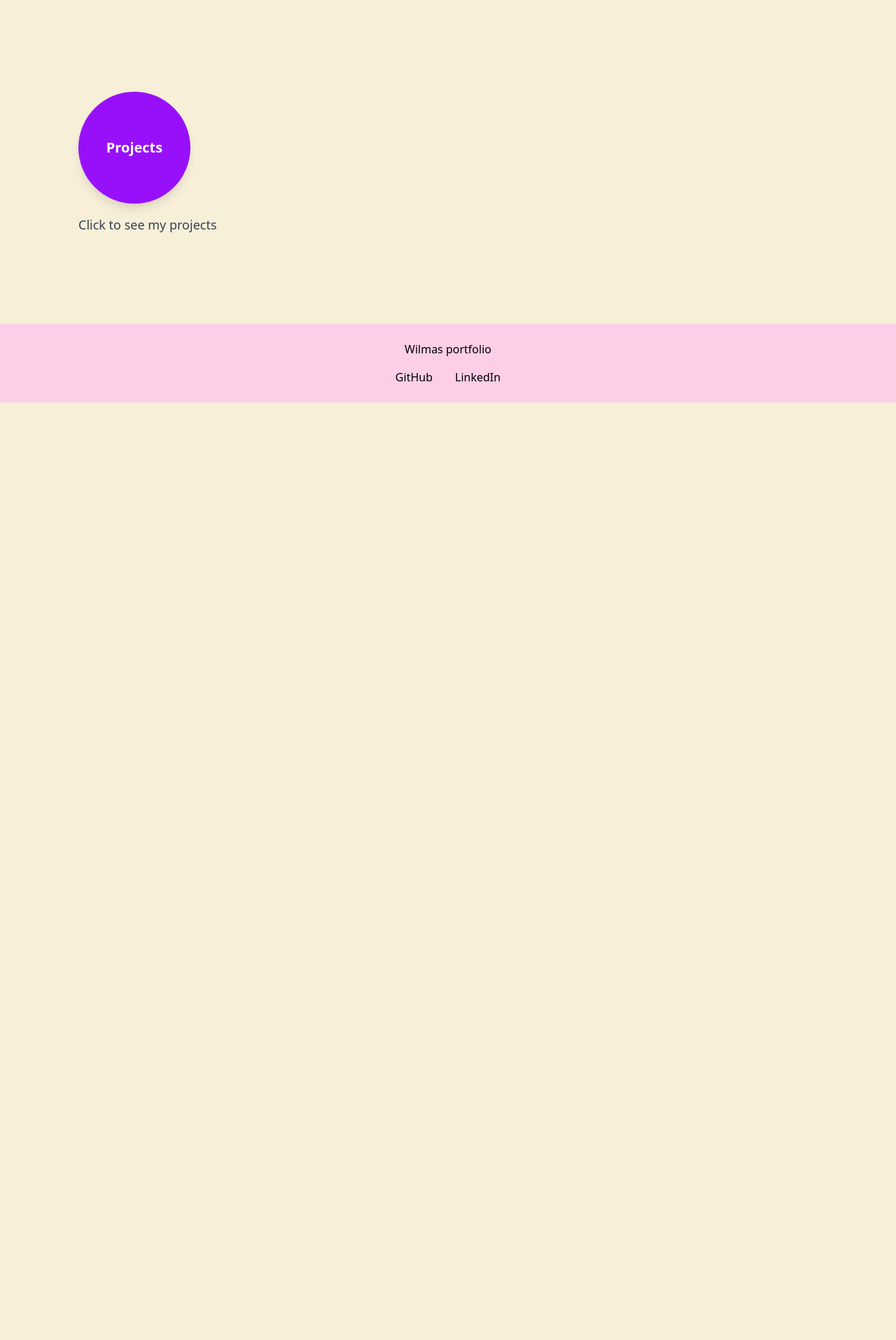
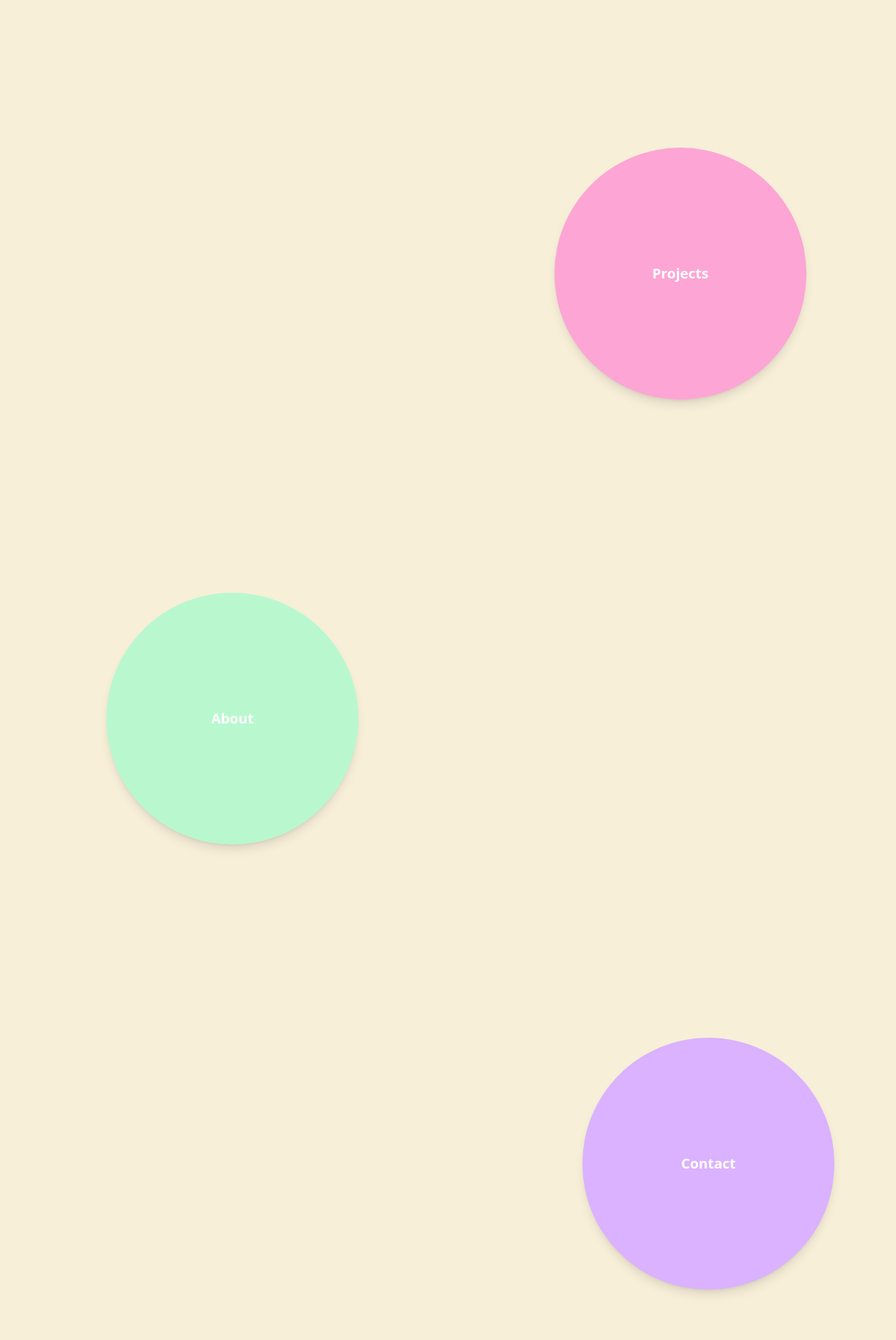
Before and after one commit to gitwilma/portfolio-project, a React (Vite) app: page / in a window 1280 px wide. Shown: the part 625-2540 px from the top of the page at 70% size. Before the commit the page ends 1200 px from the top, so only its background shows below. Built offline with nearby package versions, Linux system fonts and the light colour scheme.

Commit message:
added more circles to home page

```diff
--- a/src/pages/Home.tsx
+++ b/src/pages/Home.tsx
@@ -39,12 +39,19 @@ export default function Home() {
           onClick={handleCircleClick}
         >
           <div className="bg-relative w-full h-full mt-16 p-24">
-            <div className="w-40 h-40 bg-purple-600 rounded-full flex justify-center items-center shadow-lg transform transition-all hover:scale-105">
+            <div className="w-90 h-90 bg-pink-300 rounded-full flex justify-center items-center shadow-lg transform transition-all hover:scale-105 ml-170 mt-20">
               <span className="text-white text-xl font-bold">Projects</span>
             </div>
-            <h2 className="mt-4 text-lg text-gray-700">
-              Click to see my projects
-            </h2>
+          </div>
+          <div className="bg-relative w-full h-full mt-16 p-24">
+            <div className="w-90 h-90 bg-green-200 rounded-full flex justify-center items-center shadow-lg transform transition-all hover:scale-105 ml-10 mt-5">
+              <span className="text-white text-xl font-bold">About</span>
+            </div>
+          </div>
+          <div className="bg-relative w-full h-full mt-16 p-24">
+            <div className="w-90 h-90 bg-purple-300 rounded-full flex justify-center items-center shadow-lg transform transition-all hover:scale-105 ml-180 mt-5">
+              <span className="text-white text-xl font-bold">Contact</span>
+            </div>
           </div>
         </div>
       </section>
```
